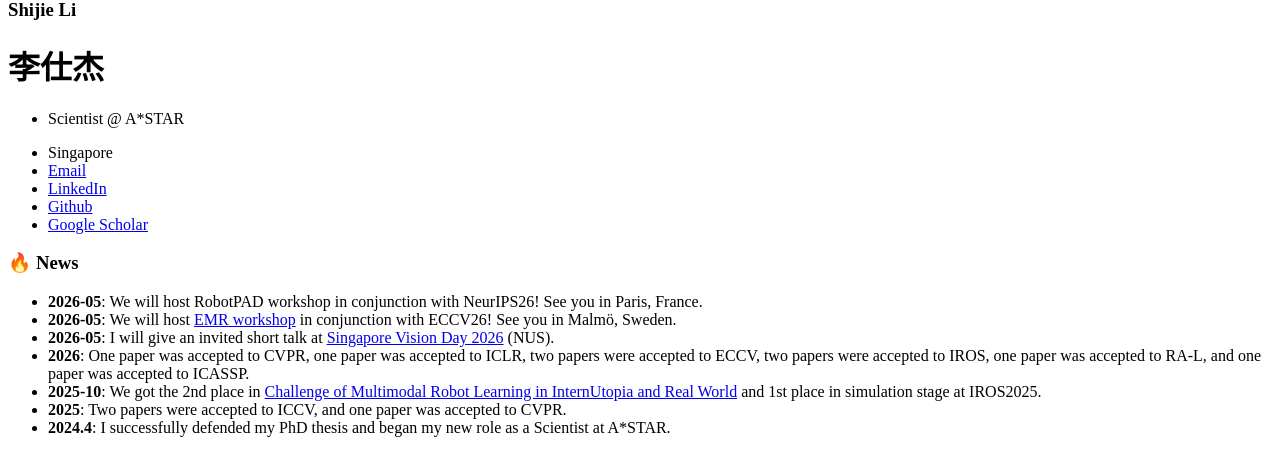
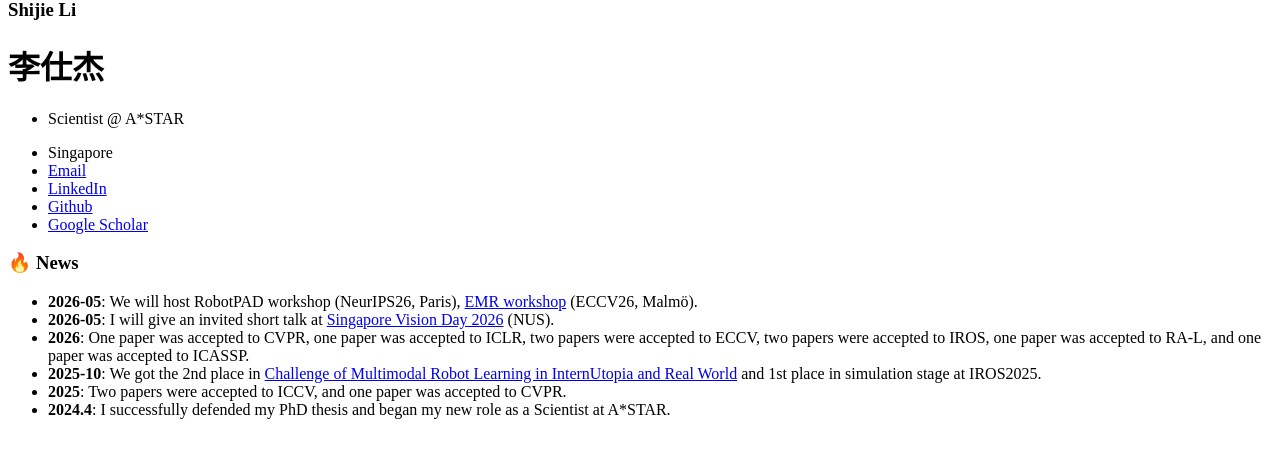
Before and after one commit to sj-li/sj-li.github.io, a Jekyll site: the page built from _pages/includes/news.md, in a window 1280 px wide. Shown: the part 510-963 px from the top of the page. Built offline with Jekyll 4.4.1, drawn with Linux system fonts in a browser that asks for light colours; our own code applies the rules of GitHub Pages for plain Markdown files.

Commit message:
Merge May 2026 workshop news

```diff
--- a/_pages/includes/news.md
+++ b/_pages/includes/news.md
@@ -2,8 +2,7 @@
 <span id="news"></span>
 
 # 🔥 News
-- <strong>2026-05</strong>: We will host RobotPAD workshop in conjunction with NeurIPS26! See you in Paris, France.
-- <strong>2026-05</strong>: We will host <a href="https://emr-workshop.github.io/">EMR workshop</a> in conjunction with ECCV26! See you in Malmö, Sweden.
+- <strong>2026-05</strong>: We will host RobotPAD workshop (NeurIPS26, Paris), <a href="https://emr-workshop.github.io/">EMR workshop</a> (ECCV26, Malmö).
 - <strong>2026-05</strong>: I will give an invited short talk at <a href="https://singaporevisionday.github.io/svd2026/">Singapore Vision Day 2026</a> (NUS).
 - <strong>2026</strong>: One paper was accepted to CVPR, one paper was accepted to ICLR, two papers were accepted to ECCV, two papers were accepted to IROS, one paper was accepted to RA-L, and one paper was accepted to ICASSP.
 - <strong>2025-10</strong>: We got the 2nd place in <a href="https://internrobotics.shlab.org.cn/workshop/2025/">Challenge of Multimodal Robot Learning in InternUtopia and Real World</a> and 1st place in simulation stage at IROS2025.
```
